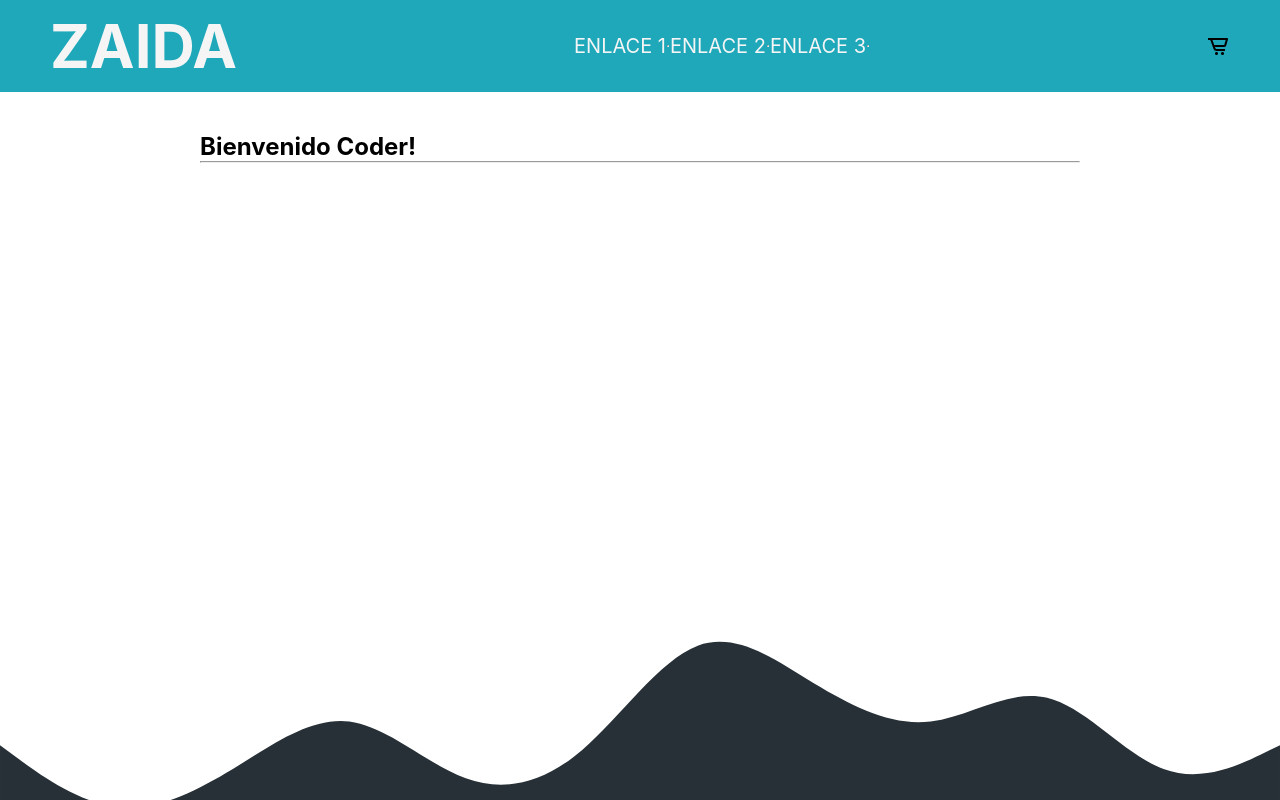
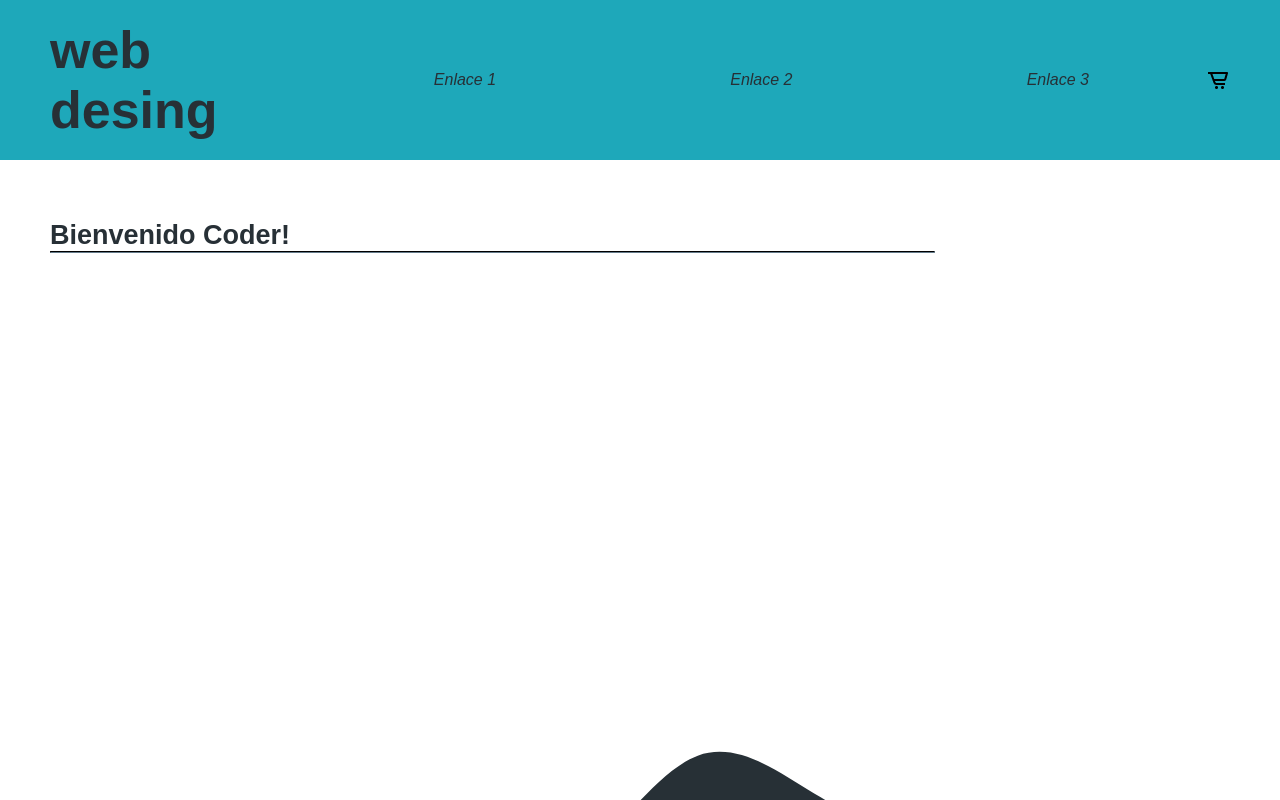
Before and after one commit to martinellilucas/RJ24895, a React (Create React App) app: page / in a window 1280 px wide. Shown: the top 800 px of the page. Built offline with nearby package versions, Linux system fonts and the light colour scheme.

Commit message:
cambio de colores y fuentes

```diff
--- a/src/App.js
+++ b/src/App.js
@@ -1,8 +1,9 @@
 
 import "./styles.css";
-import { ReactComponent as Waves } from "./wave.svg";
+
 import { ItemListContainer } from "./components/itemListContainer/ItemListContainer";
 import { NavBar } from "./components/NavBar/NavBar";
+import { Waves } from "./components/waves/Waves.js";
 
 
 function App() {
@@ -10,7 +11,7 @@ function App() {
     <>
       <NavBar/>
       <ItemListContainer greeting="Bienvenido Coder!" />
-      <Waves className= 'waves' />
+      <Waves/>
     </>
   );
 }
--- a/src/components/NavBar/NavBar.css
+++ b/src/components/NavBar/NavBar.css
@@ -1,29 +1,32 @@
 .header {
-    padding: 10px 50px;
+    padding: 20px 50px;
     width: 100%;
     background-color: #1EA8BA;
     display: flex;
     justify-content: space-between;
     align-items: center;
+
 }
 
 .header h1 {
-    color: whitesmoke;
-    font-size: 60px;
+    color: #273036;
+    font-size: 52px;
     font-weight: 800px;
+    font-family: sans-serif;
 }
 
 .header-nav {
-    display: flex;
-    align-items: center;
-    justify-content: space-between;
-    width: 25%;
+    display:flex;
+    align-items: left;
+    justify-content: space-around;
+    width: 80%;
 }
 
 .header-link {
-    color: whitesmoke;
-    text-transform: uppercase;
-    font-size: 20px;
-    font-weight: 500px;
+    color: #273036;
+    text-transform: capitalize;
+    font-size: medium;
+    font-style: oblique;
     cursor: pointer;
+    font-family: sans-serif;
 }
--- a/src/components/NavBar/NavBar.js
+++ b/src/components/NavBar/NavBar.js
@@ -6,14 +6,11 @@ export const NavBar = () =>{
 
     return(
         <header className='header'>
-            <h1>ZAIDA</h1>
+            <h1>web desing</h1>
             <nav className='header-nav'>
                 <p className='header-link'>Enlace 1</p>
-                <hr/>
                 <p className='header-link'>Enlace 2</p>
-                <hr/>
                 <p className='header-link'>Enlace 3</p>
-                <hr/>
             </nav>
             <CartWidget className='cart-widget'/>
         </header>
--- a/src/components/itemListContainer/ItemListContainer.css
+++ b/src/components/itemListContainer/ItemListContainer.css
@@ -1,5 +1,14 @@
 .item-list-container {
-  max-width: 900px;
-  margin: 30px auto;
+  max-width: 1200px;
+  margin: 50px auto;
   padding: 10px;
+  color: #273036;
+  font-size: large;
+  font-family: sans-serif;
 }
+
+.hr{
+  border-radius: 2px;
+  width: 75%;
+  border-color: #273036;
+}
--- a/src/components/itemListContainer/ItemListContainer.js
+++ b/src/components/itemListContainer/ItemListContainer.js
@@ -4,7 +4,7 @@ export const ItemListContainer = ( { greeting } ) => {
   return (
     <section className="item-list-container">
       <h2>{greeting}</h2>
-      <hr/>
+      <hr className='hr'></hr>
     </section>
   );
 };
--- /dev/null
+++ b/src/components/waves/Waves.js
@@ -0,0 +1,8 @@
+import { ReactComponent as Footer } from "./wave.svg";
+import './waves.css'
+
+export const Waves = () =>{
+    return (
+        <Footer className="waves"/>
+    )
+}
--- /dev/null
+++ b/src/components/waves/waves.css
@@ -0,0 +1,5 @@
+
+.waves{
+    margin-top: 400px;
+    width: 100%;
+}
--- a/src/styles.css
+++ b/src/styles.css
@@ -3,8 +3,3 @@
   padding: 0;
   box-sizing: border-box;
 }
-
-.waves{
-  margin-top: 400px;
-  width: 100%;
-}
```
Also changed, not shown: src/components/waves/wave.svg (renamed from src/wave.svg).
